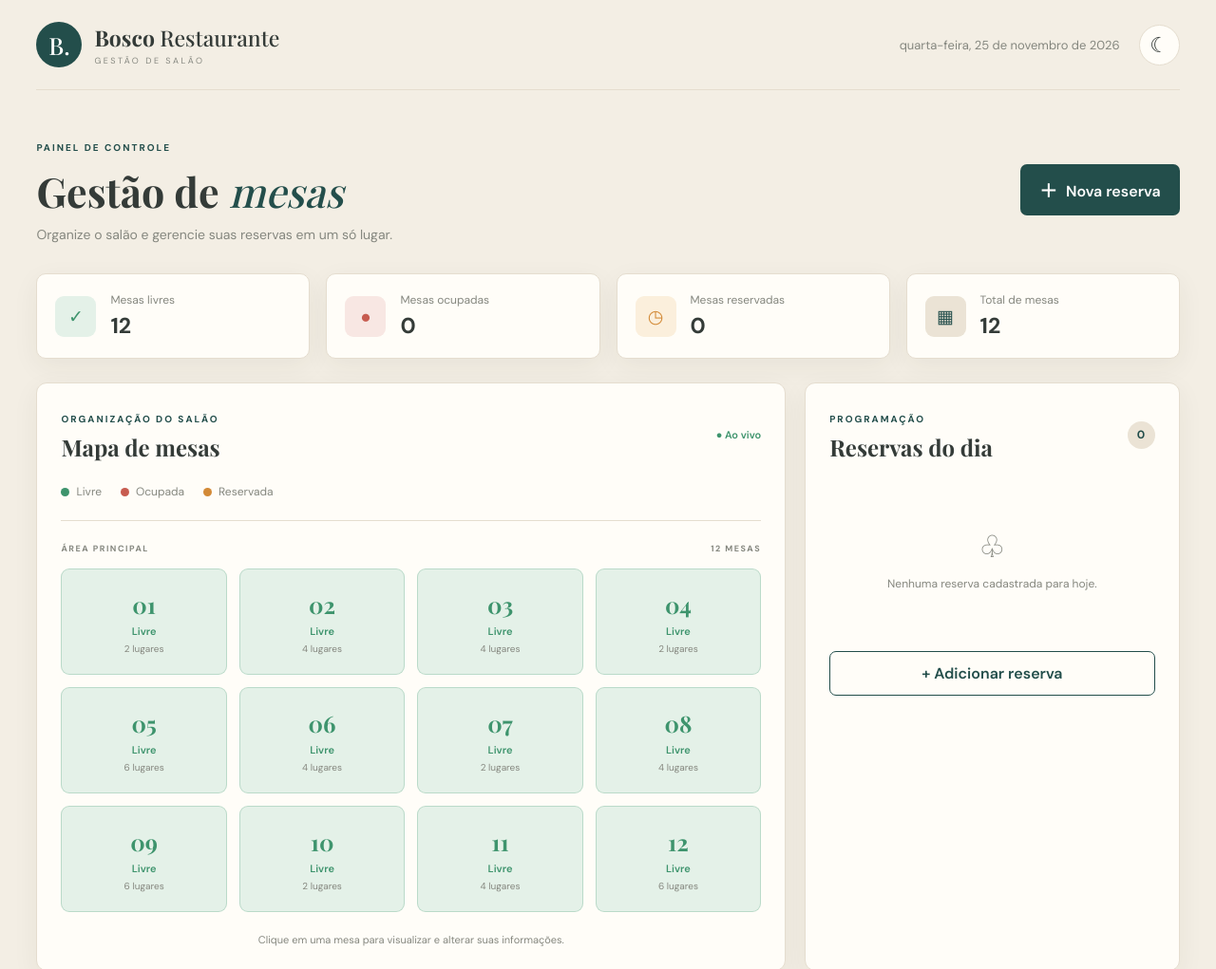
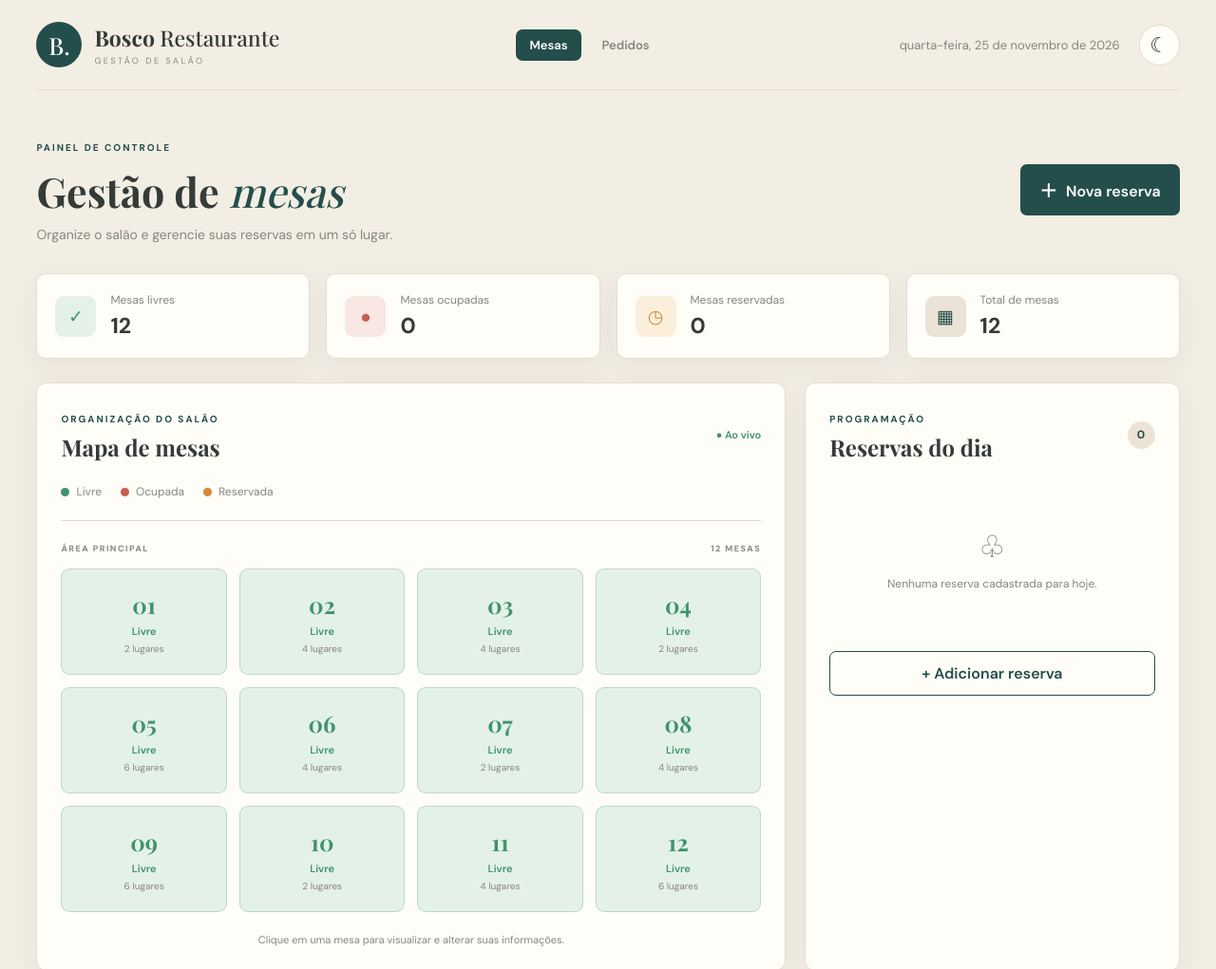
Before and after one commit to beatrizjesus21/bosco_restaurante, a plain HTML site: page index.html in a window 1280 px wide. Shown: the top 1021 px of the page at 95% size. Drawn offline with nearby package versions, Linux system fonts and the light colour scheme.

Commit message:
Add navigation links to index.html

```diff
--- a/index.html
+++ b/index.html
@@ -25,6 +25,11 @@
                     <p>GESTÃO DE SALÃO</p>
                 </div>
             </div>
+
+<nav class="nav-principal" aria-label="Módulos do sistema">
+             <a href="index.html" class="nav-link active">Mesas</a>
+             <a href="pedidos.html" class="nav-link">Pedidos</a>
+         </nav>
 
             <div class="header-actions">
                 <span class="date-display" id="currentDate"></span>
```
